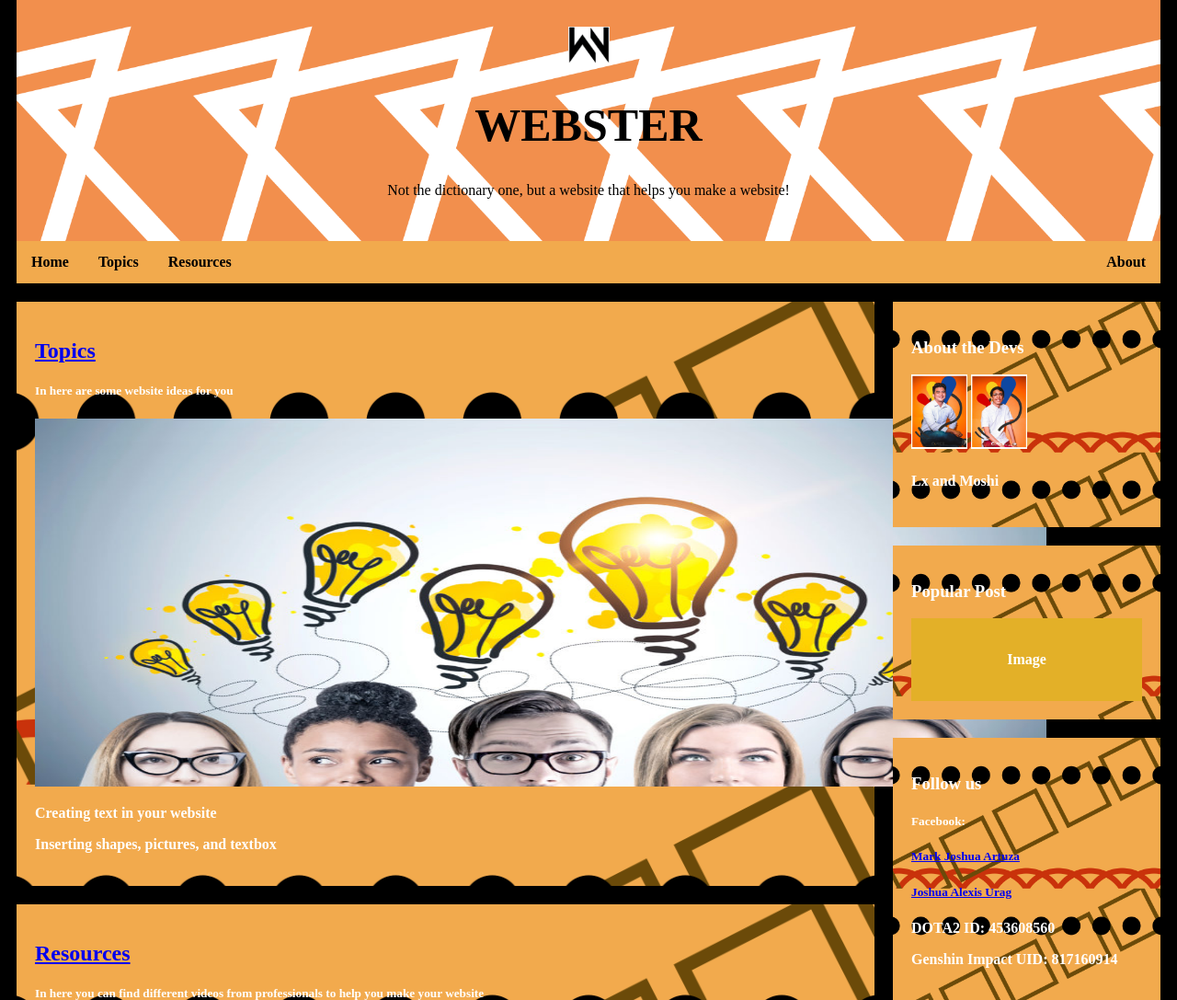
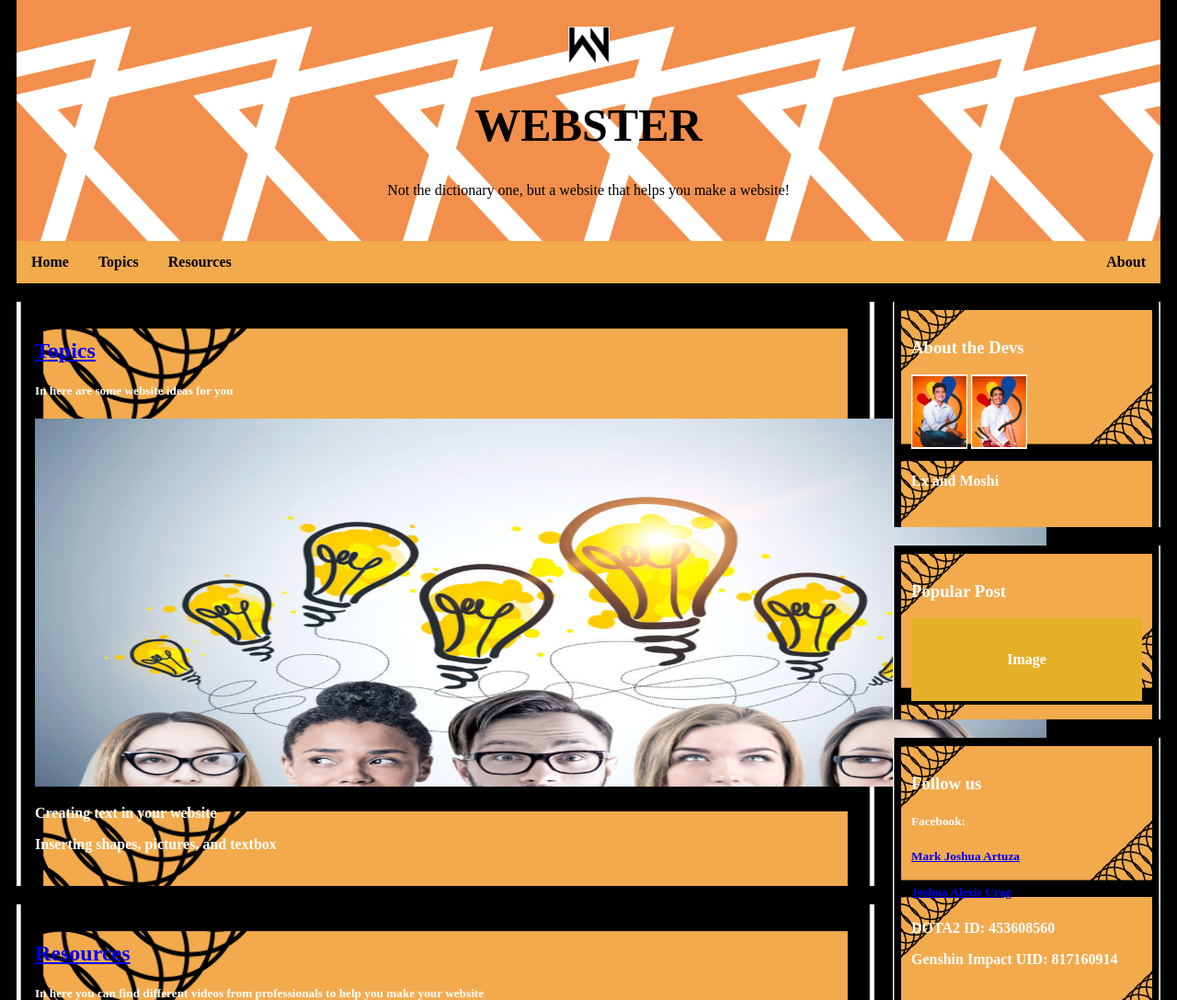
Before and after one commit to jshlxsrg/CET-Website, a PHP site: page /index.php in a window 1280 px wide. Shown: the part 19-1106 px from the top of the page at 92% size. Run offline with PHP 8.4, Linux system fonts and the light colour scheme.

Commit message:
Add files via upload

```diff
--- a/style.css
+++ b/style.css
@@ -68,7 +68,7 @@ body {
 
 /* Add a card effect for articles */
 .card {
-  background-image: url(static/PD3.png);
+  background-image: url(static/PD5.png);
   color: white;
   background-size: 100%;
   background-repeat: repeat-y;
```
